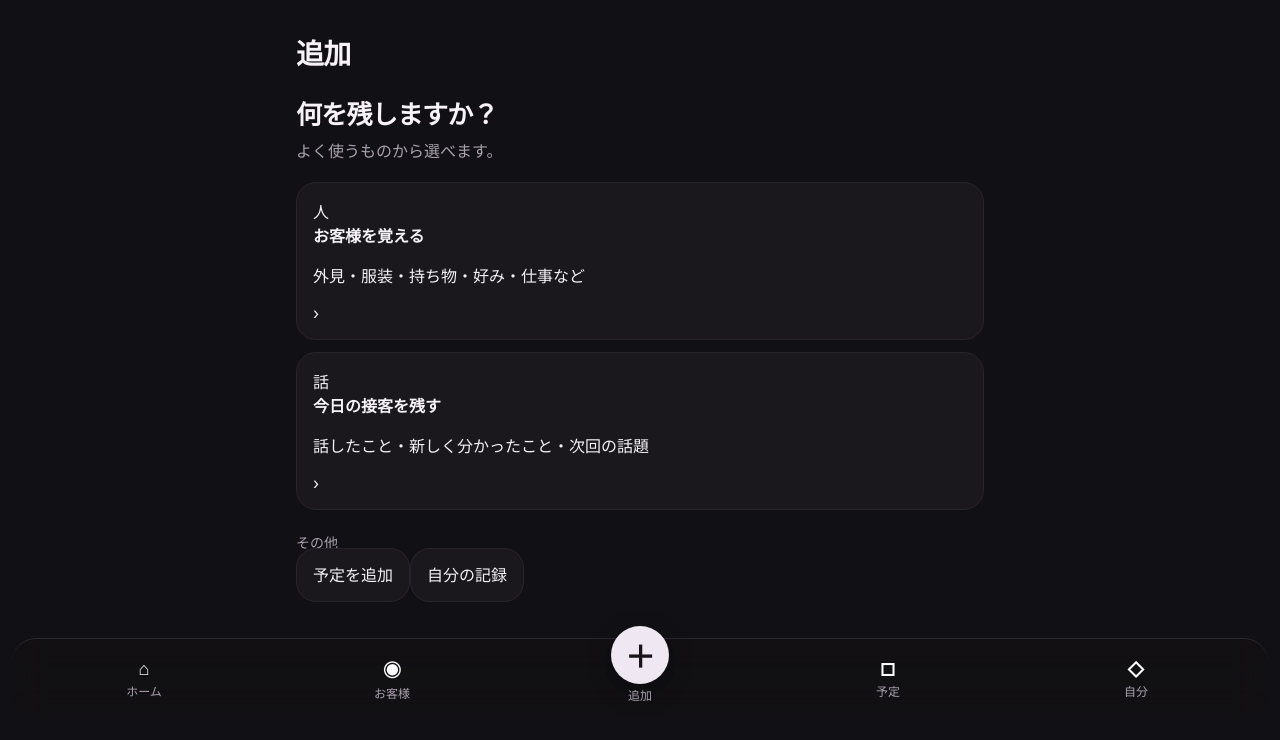
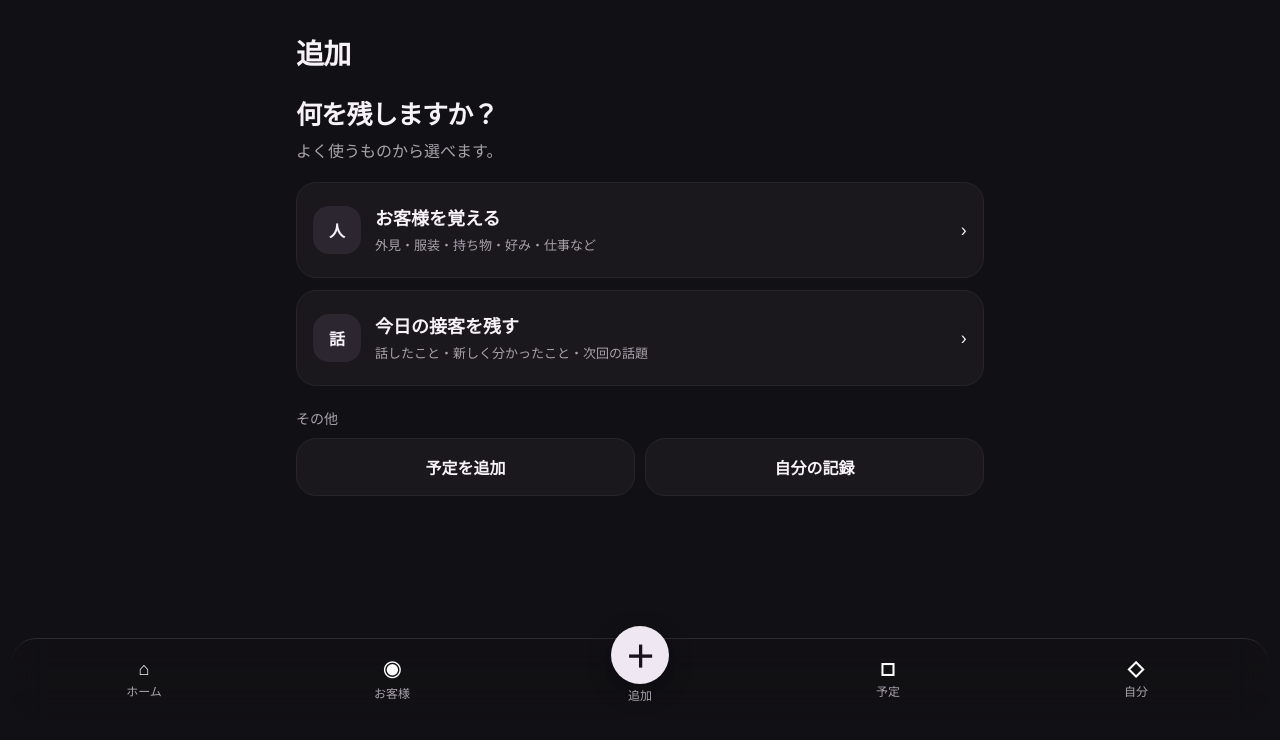
Before and after one commit to karukimori-wq/Velvet, a Next.js app: page /add in a window 1280 px wide. Shown: the top 740 px of the page. Built offline with nearby package versions, Linux system fonts and the light colour scheme.

Commit message:
Style registration hub and quick profile fields

```diff
--- a/app/mobile-fixes.css
+++ b/app/mobile-fixes.css
@@ -7,3 +7,14 @@
 .stickyConfirm { bottom: calc(170px + env(safe-area-inset-bottom)); }
 .scheduleShell { padding-bottom: 250px; }
 .scheduleForm { padding-bottom: 36px; }
+.registerChoice { display:grid; grid-template-columns:48px 1fr auto; gap:14px; align-items:center; min-height:96px; }
+.registerChoice strong { font-size:18px; }
+.registerChoice p { margin:6px 0 0; color:#a9a2ad; font-size:13px; line-height:1.45; }
+.registerIcon { width:48px; height:48px; border-radius:16px; display:grid; place-items:center; background:#2b2630; font-weight:700; }
+.quickRegisterGrid { display:grid; grid-template-columns:1fr 1fr; gap:10px; }
+.quickRegister { text-align:center; font-weight:700; }
+.profileFields { display:grid; gap:10px; }
+.profileField { display:grid; gap:7px; }
+.profileField label { font-size:13px; color:#c9c2cc; }
+.profileInputRow { display:grid; grid-template-columns:minmax(0,1fr) auto; gap:8px; align-items:center; }
+.profileInputRow .compactButton { min-width:64px; }
```
